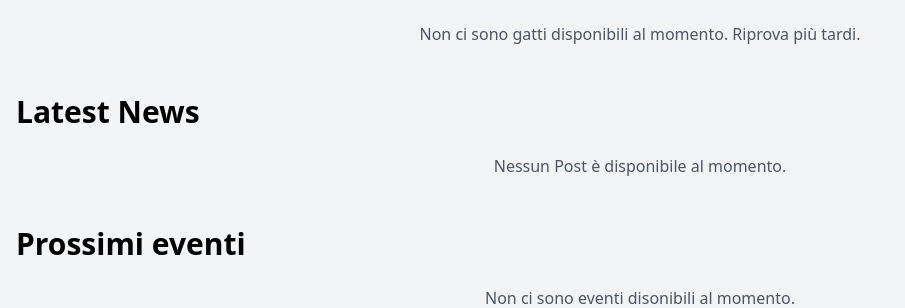
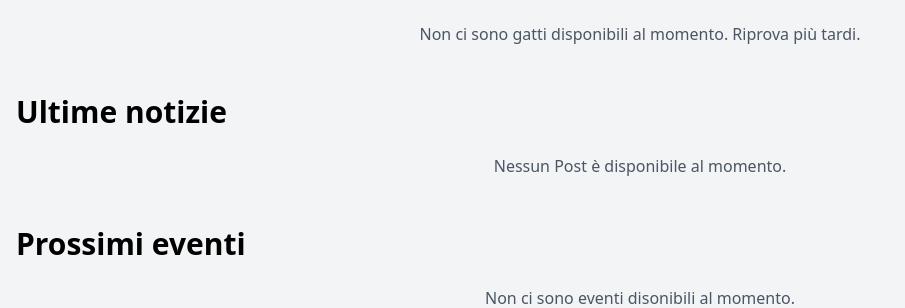
Before and after one commit to Alle-marchio/catadoption, a Django app: page / in a window 1280 px wide. Shown: the part 550-858 px from the top of the page, without its empty margins (0-905 px from the left). Run offline with Django 4.2, Linux system fonts and the light colour scheme; data that the repository does not hold is empty; some libraries are stand-ins or nearby versions.

Commit message:
translate

```diff
--- a/templates/home/home.html
+++ b/templates/home/home.html
@@ -45,7 +45,7 @@
                 <h3 class="text-xl font-bold mb-2">{{ cat.name }}</h3>
                 <p class="text-gray-600 mb-2">{{ cat.breed|default:"Meticcio" }}{% if cat.formatted_age %}, {{ cat.formatted_age }}{% endif %}</p>
                 <p class="mb-4 line-clamp-2">{{ cat.description|truncatechars:100 }}</p>
-                <a href="{% url 'cat-detail' cat.pk %}" class="block text-center bg-purple-600 text-white py-2 rounded hover:bg-purple-700 transition">View Details</a>
+                <a href="{% url 'cat-detail' cat.pk %}" class="block text-center bg-purple-600 text-white py-2 rounded hover:bg-purple-700 transition">Vedi dettagli</a>
             </div>
         </div>
         {% empty %}
@@ -54,7 +54,7 @@
     </div>
 
     <!-- Latest news -->
-    <h2 class="text-3xl font-bold mb-6">Latest News</h2>
+    <h2 class="text-3xl font-bold mb-6">Ultime notizie</h2>
     <div class="grid grid-cols-1 md:grid-cols-3 gap-6 mb-12">
         {% for post in latest_posts %}
         <div class="bg-white rounded-lg shadow overflow-hidden">
```
